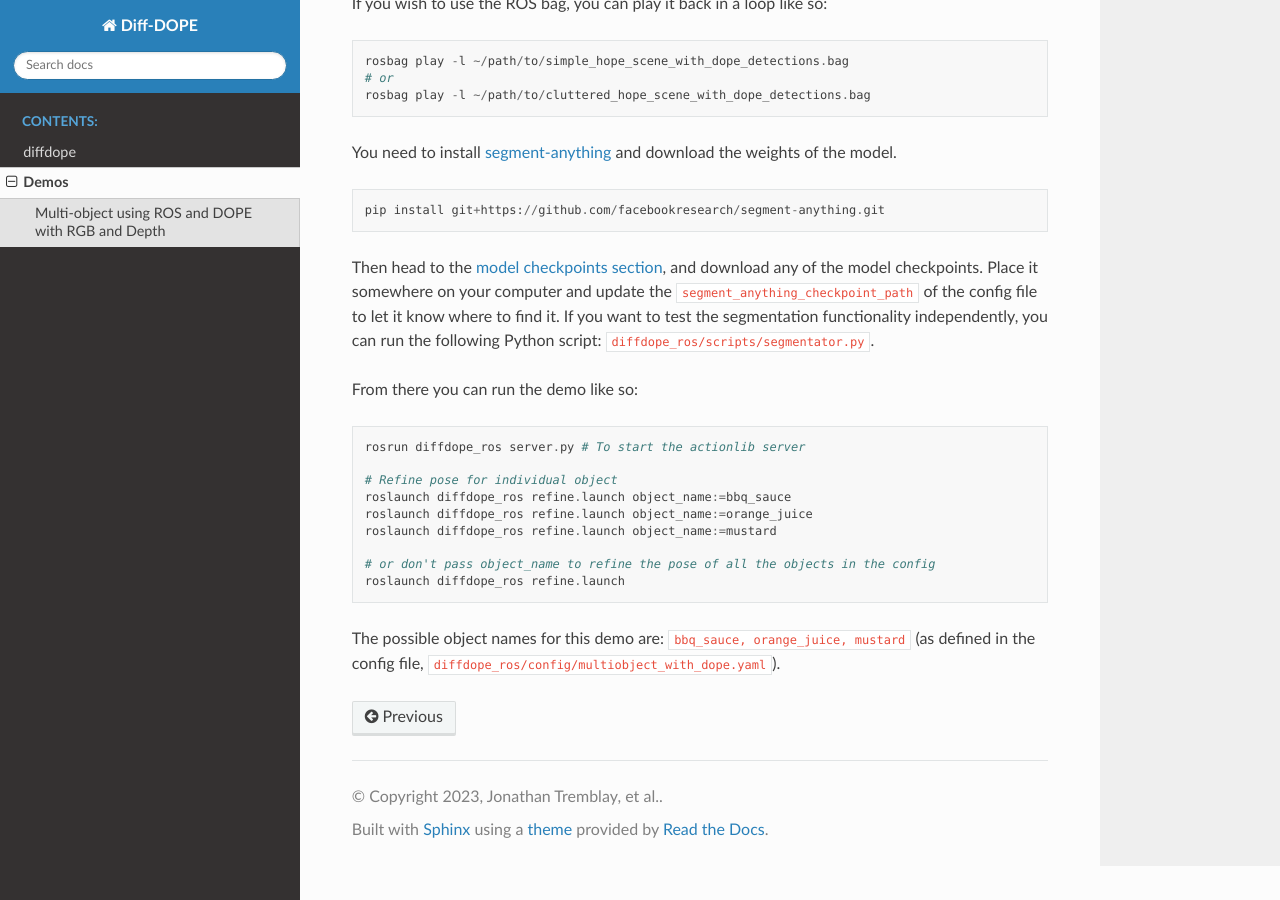
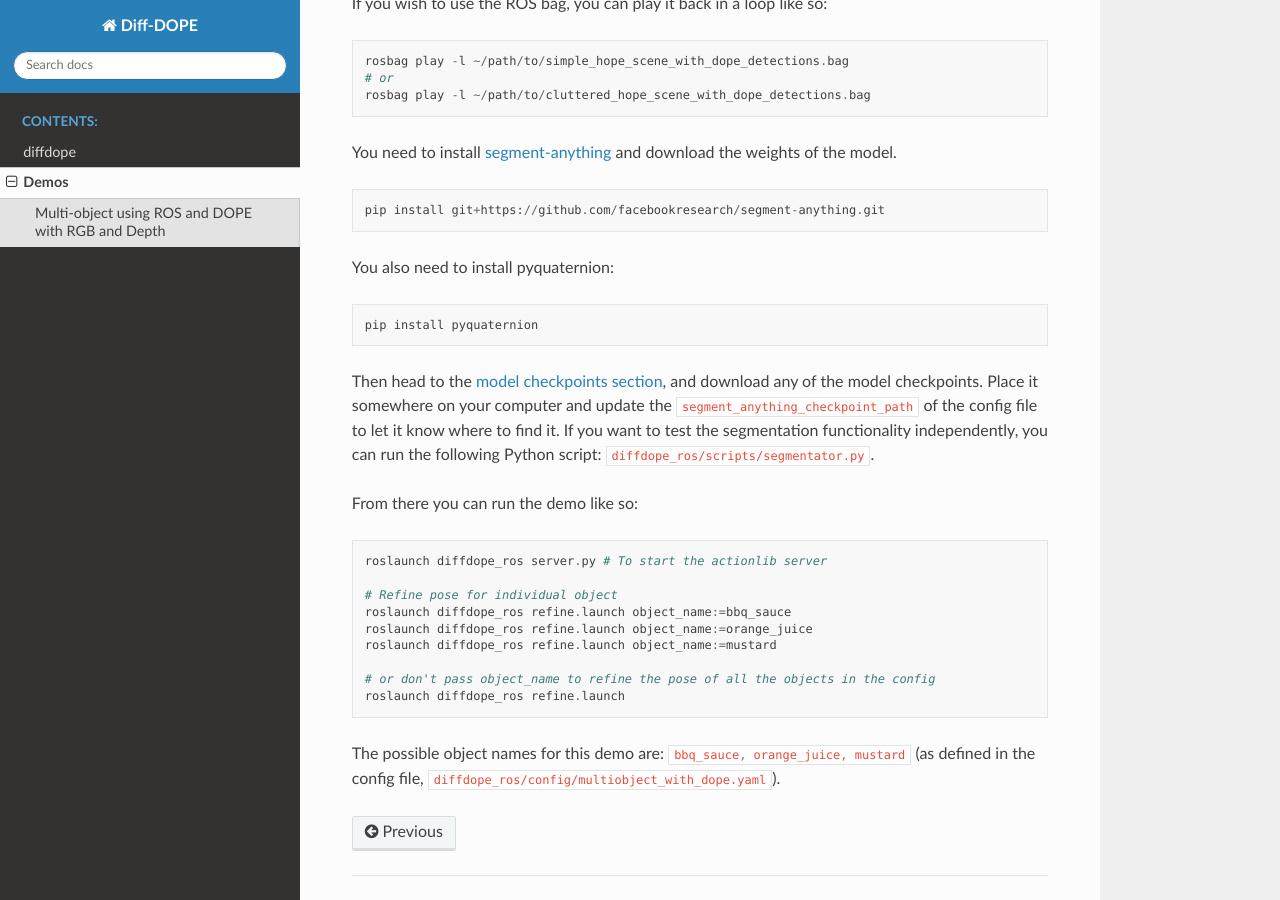
Before and after one commit to NVlabs/diff-dope, a Sphinx documentation site: the page built from docs/demos.rst, in a window 1280 px wide and 900 px high, scrolled down 720 px. Built offline with Sphinx 7.4.7 and the Read the Docs theme 2.0.0, drawn with Linux system fonts in a browser that asks for light colours.

Commit message:
Updated model's frame orientation to match DOPE

```diff
--- a/docs/demos.rst
+++ b/docs/demos.rst
@@ -49,6 +49,11 @@
 
     pip install git+https://github.com/facebookresearch/segment-anything.git
 
+You also need to install pyquaternion:
+
+.. code::
+
+    pip install pyquaternion
 
 Then head to the
 `model checkpoints section <https://github.com/facebookresearch/segment-anything?tab=readme-ov-file#model-checkpoints>`_,
@@ -62,7 +67,7 @@
 
 .. code::
 
-    rosrun diffdope_ros server.py # To start the actionlib server
+    roslaunch diffdope_ros server.py # To start the actionlib server
 
     # Refine pose for individual object
     roslaunch diffdope_ros refine.launch object_name:=bbq_sauce
```
Also changed, not shown: 2 other files.
